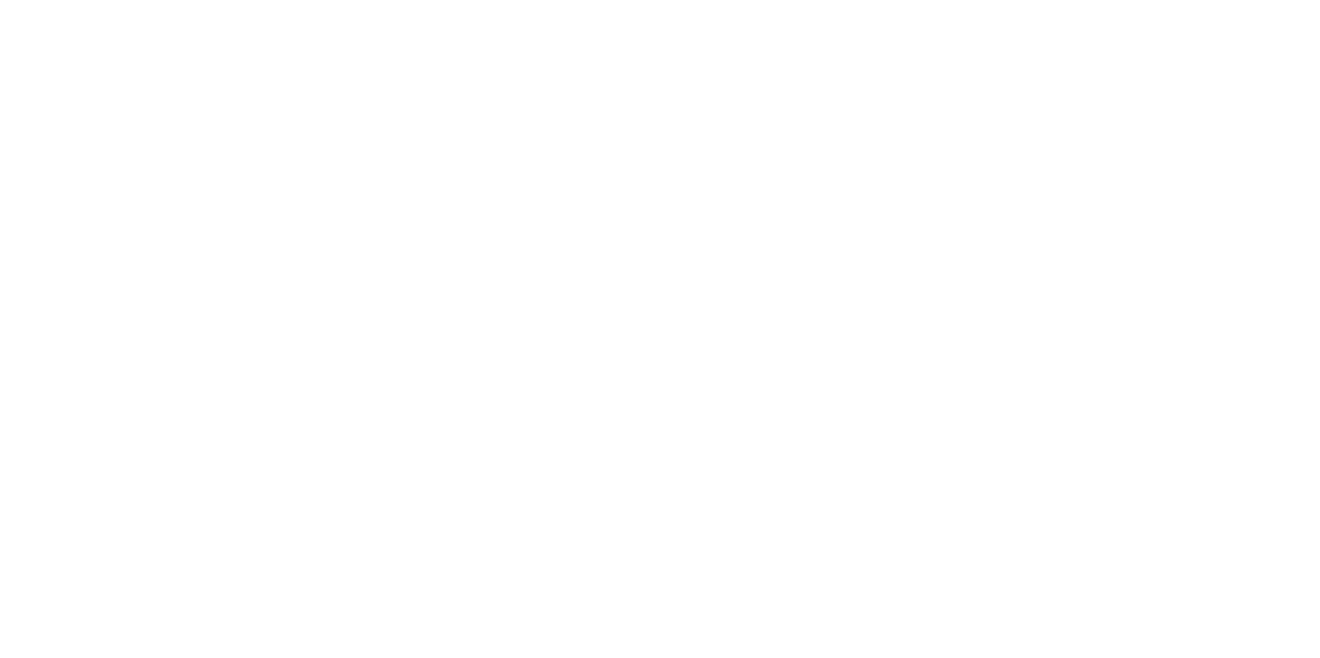
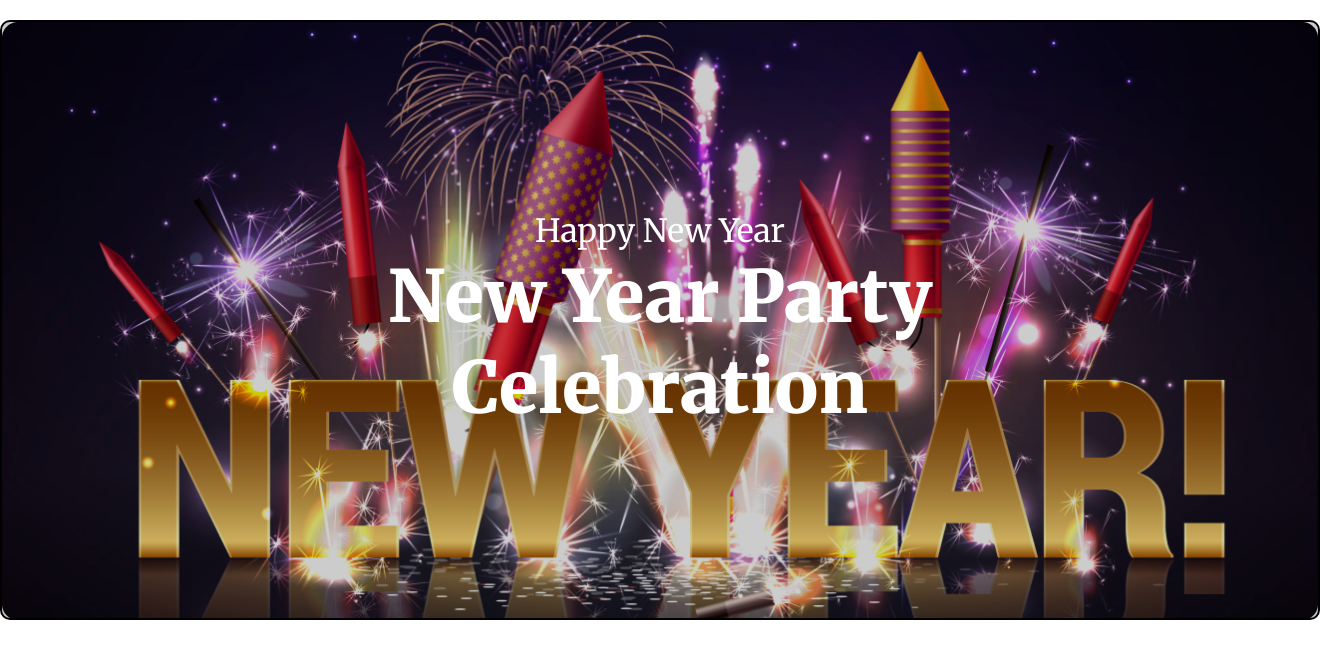
Before and after one commit to sornabintesaiful/batch9-a1-solution, a plain HTML site: page index.html in a window 1280 px wide. Shown: the whole page, 1320 px wide, since content can reach past the window. Drawn offline with Linux system fonts and the light colour scheme.

Commit message:
added banner

```diff
--- a/index.html
+++ b/index.html
@@ -8,7 +8,11 @@
 
 </head>
 <body>
-  <header>
+  <header class="banner-container">
+    <div class="banner-content">
+      <p>Happy New Year</p>
+      <h1>New Year Party <br> Celebration</h1>
+    </div>
 
   </header>
   <main>
--- a/style.css
+++ b/style.css
@@ -1,6 +1,45 @@
 
 @import url('https://fonts.googleapis.com/css2?family=Merriweather:ital,wght@0,300;0,400;0,700;0,900;1,300;1,400;1,700;1,900&display=swap');
 
+*{
+  box-sizing: border-box;
+  margin: 0;
+  padding: 0;
+}
 body{
    font-family: "Merriweather", serif;
 }
+.banner-container{
+  width: 1320px;
+  height: 600px;
+  margin: 0 auto;
+  border: 2px solid black;
+  margin-top: 20px;
+  background-color: rgba(0,0,0,0.2);
+  background-image: url(images/Banner\ Image.png);
+  background-blend-mode: overlay;
+  border-radius: 10px;
+  background-repeat: no-repeat;
+  background-size: cover;
+
+}
+.banner-content{
+  display: flex;
+  height: 600px;
+  flex-direction: column;
+  justify-content: center;
+  align-items: center;
+}
+.banner-content p, h1{
+  color: white;
+
+}
+.banner-content p{
+   font-size: 32px;
+  font-weight: 400;
+}
+.banner-content h1{
+  font-size: 72px;
+  font-weight: 900;
+  text-align: center;
+}
```
